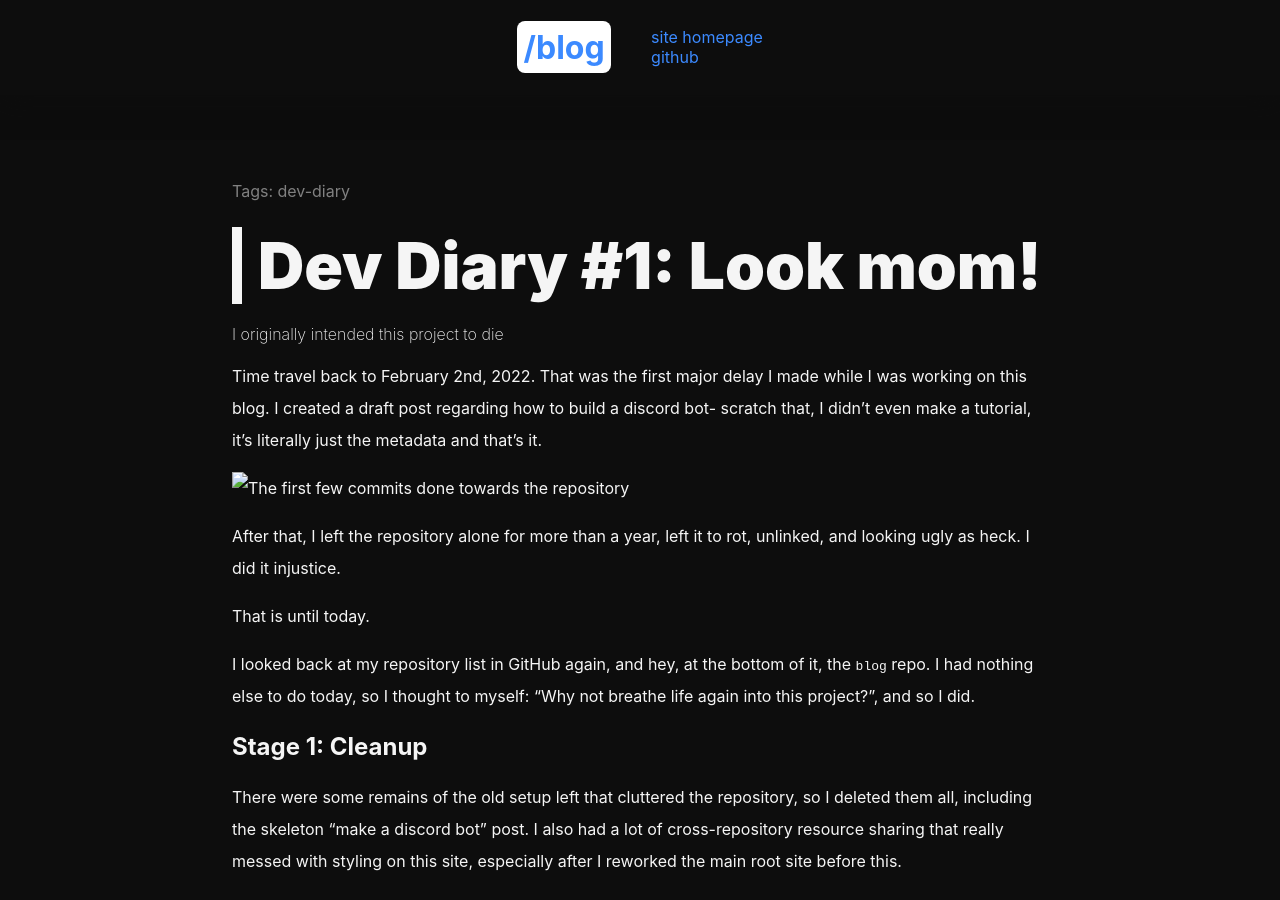
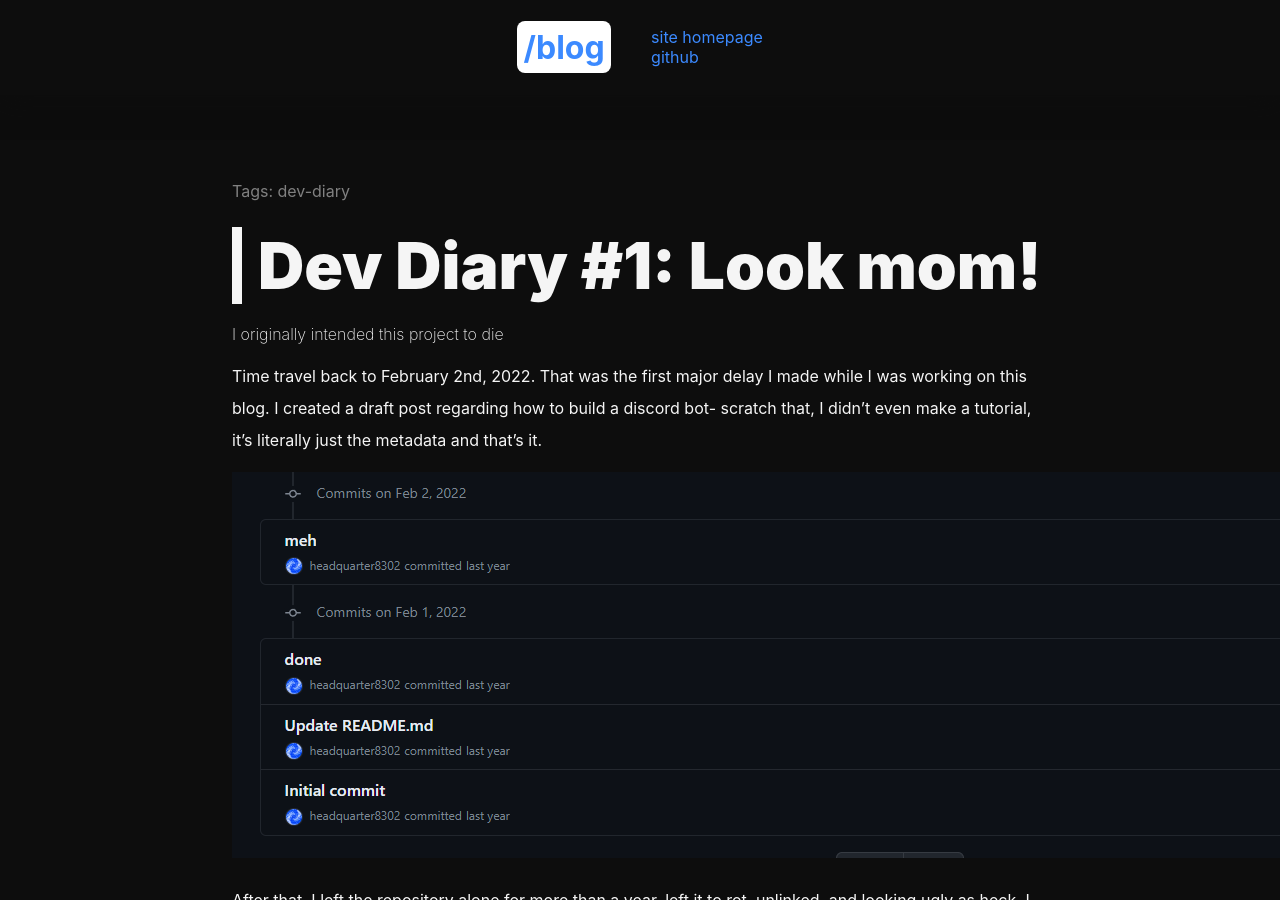
Before and after one commit to headquarter8302/blog, a Jekyll site: the page built from _posts/2023-11-25-dev-diary-1.md, in a window 1280 px wide and 900 px high. Built offline with Jekyll 4.4.1, drawn with Linux system fonts in a browser that asks for light colours; some web fonts are replaced.

Commit message:
Update 2023-11-25-dev-diary-1.md

```diff
--- a/_posts/2023-11-25-dev-diary-1.md
+++ b/_posts/2023-11-25-dev-diary-1.md
@@ -8,7 +8,7 @@ tags: dev-diary
 
 Time travel back to February 2nd, 2022. That was the first major delay I made while I was working on this blog. I created a draft post regarding how to build a discord bot- scratch that, I didn't even make a tutorial, it's literally just the metadata and that's it.
 
-![The first few commits done towards the repository](../assets/2023-11-25-dev-diary-1-firstcommits.png "The first few commits done towards the repository")
+![The first few commits done towards the repository](/blog/assets/2023-11-25-dev-diary-1-firstcommits.png "The first few commits done towards the repository")
 
 After that, I left the repository alone for more than a year, left it to rot, unlinked, and looking ugly as heck. I did it injustice.
 
```
